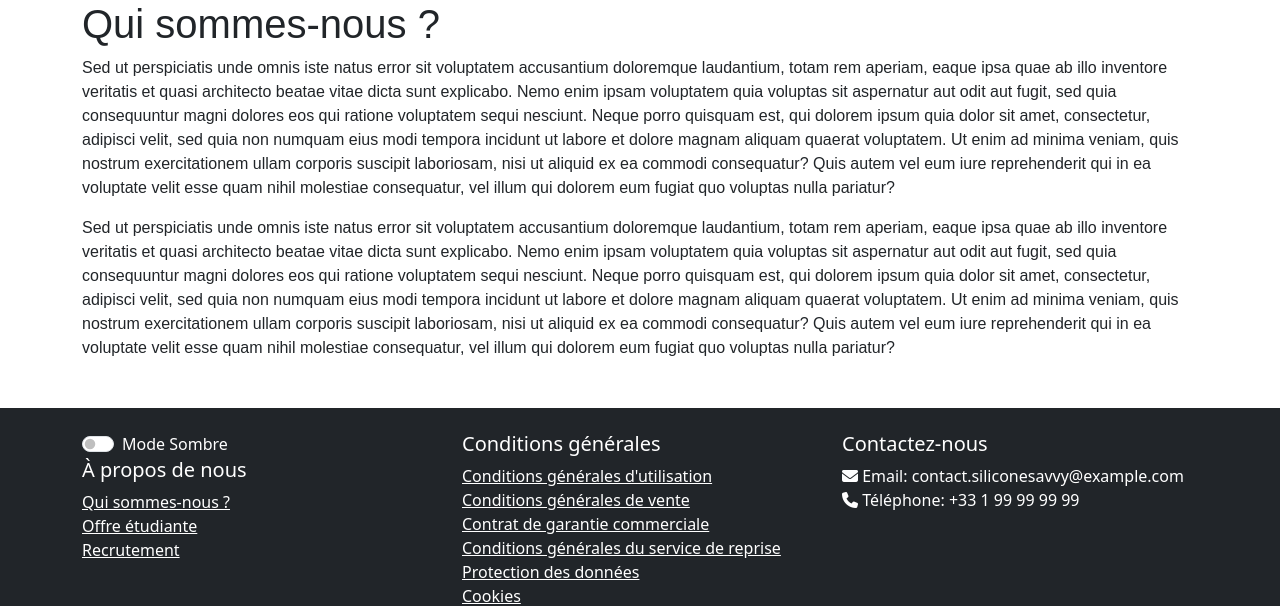
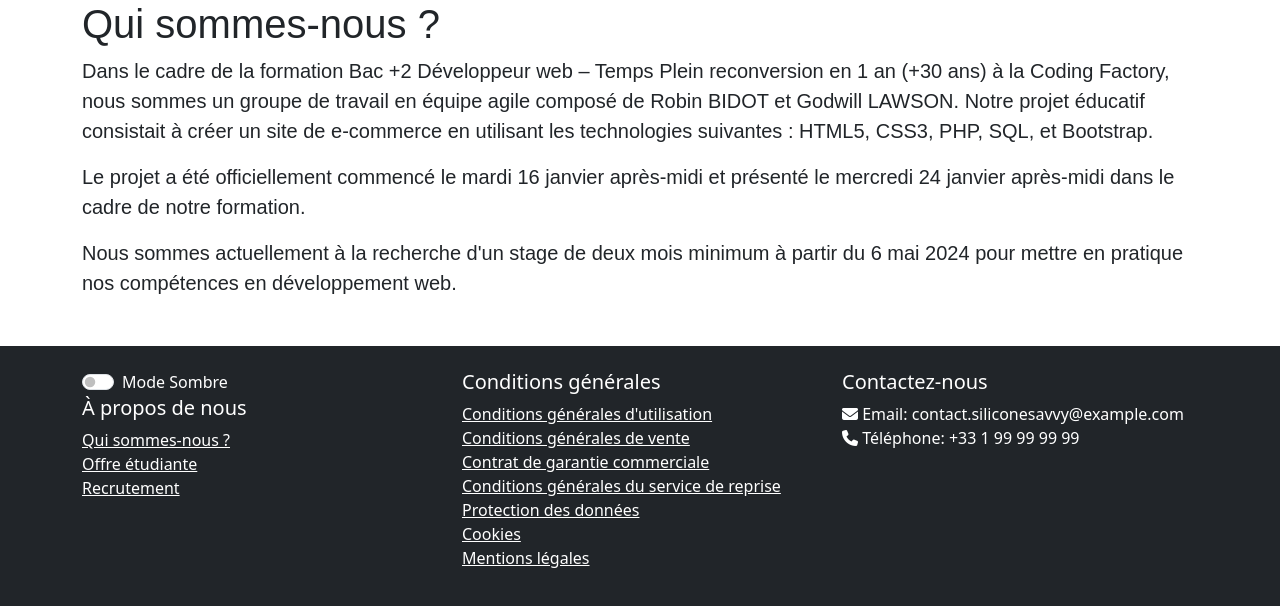
Before and after one commit to LawsonGod/Silicone_Savvy-connect-_avec_l-innovation-, a PHP site: page /qui_sommes_nous.php in a window 1280 px wide. Shown: the part 293-899 px from the top of the page. Run offline with PHP 8.4, Linux system fonts and the light colour scheme; data comes from the database, SQL or seed files in the repository.

Commit message:
Vérification de w3c

```diff
--- a/bdd/bdd.sql
+++ b/bdd/bdd.sql
@@ -135,7 +135,7 @@ INSERT INTO produits (nom, categorie_id, marque_id, prix, quantite_stock, descri
 ('Logitech MX Keys S (Graphite)', '5', '14', '199.95', '40',
  'Le clavier sans fil Logitech MX Keys S est un clavier fin complet qui offre une expérience de frappe fluide et précise ainsi que des Smart Actions personnalisables pour automatiser vos tâches les plus répétitives en une seule touche.', './assets/Clavier_logitech.jpeg'),
 ('Lenovo V15 G4', '1', '5', '549.95', '30',
- 'À la fois robuste et performant, le PC portable Lenovo V15 G4 est conçu pour vous permettre de travailler dans de bonnes conditions. Avec sa conception robuste et son écran à cadre mince, il offre un juste milieu entre confort et mobilité. L\'ordinateur portable Lenovo V15 G4 IAH (83FS000QFR) offre performance et fonctionnement rapide grâce à son processeur Intel Core i5-12500H, ses 8 Go de mémoire DDR4 et son SSD M.2 PCIe de 256 Go.', './assets/Lenovo V15 G4.jpeg'),
+ 'À la fois robuste et performant, le PC portable Lenovo V15 G4 est conçu pour vous permettre de travailler dans de bonnes conditions. Avec sa conception robuste et son écran à cadre mince, il offre un juste milieu entre confort et mobilité. L\'ordinateur portable Lenovo V15 G4 IAH (83FS000QFR) offre performance et fonctionnement rapide grâce à son processeur Intel Core i5-12500H, ses 8 Go de mémoire DDR4 et son SSD M.2 PCIe de 256 Go.', './assets/LenovoV15G4.jpeg'),
 
 ('Produit17', '3', '2', '899', '50',
  'Lorem ipsum dolor sit amet, consectetur adipiscing elit, sed do eiusmod tempor incididunt ut labore et dolore magna aliqua. Ut enim ad minim veniam, quis nostrud exercitation ullamco laboris nisi ut aliquip ex ea commodo consequat. Duis aute irure dolor in reprehenderit in voluptate velit esse cillum dolore eu fugiat nulla pariatur. Excepteur sint occaecat cupidatat non proident, sunt in culpa qui officia deserunt mollit anim id est laborum.', './assets/tab.avif'),
--- a/head_header_nav.php
+++ b/head_header_nav.php
@@ -12,11 +12,11 @@ echo '<!DOCTYPE html>
     <meta charset="utf-8">
     <meta name="viewport" content="width=device-width, initial-scale=1">
     <title>Silicone Savvy</title>
+    <link href="./styles/silicone-savvy.css" rel="stylesheet" type="text/css">
     <link href="./styles/bootstrap.min.css" rel="stylesheet" type="text/css">
-    <link href="./styles/silicone-savvy.css" rel="stylesheet" type="text/css">
     <meta name="description" content="Silicone Savvy, site e-commerce de matériel informatique">
     <meta name="keywords" content="Silicone, Savvy, matériel, informatique, pc, écran, tablette, smartphone">
-    <link rel="icon" href="assets/SiliconeSavvy80.png"Logo/jpg">
+    <link rel="icon" href="assets/SiliconeSavvy80.png">
     <script src="https://ajax.googleapis.com/ajax/libs/jquery/3.7.1/jquery.min.js"></script>
     <link rel="stylesheet" href="https://cdnjs.cloudflare.com/ajax/libs/font-awesome/6.5.1/css/all.min.css">
     <script src="https://code.jquery.com/jquery-3.6.0.min.js"></script>
--- a/index.php
+++ b/index.php
@@ -176,7 +176,7 @@ $dbh = null;
     </ol>
     <div class="carousel-inner">
         <div class="carousel-item active">
-            <img src="./assets/Image_Silicone_Savyy/Carousel 7.png" class="d-block w-100" alt="Image 1">
+            <img src="./assets/Image_Silicone_Savyy/Carousel7.png" class="d-block w-100" alt="Image 1">
         </div>
         <div class="carousel-item">
             <img src="./assets/Image_Silicone_Savyy/Carousel1.png" class="d-block w-100" alt="Image 2">
@@ -234,7 +234,7 @@ $dbh = null;
                     <select id="filtreNote" name="filtreNote" class="form-select">
                         <option value="">Filtrer par Note</option>
                         <option value="positives">Positives (> 3)</option>
-                        <option value="negatives">Négatives (< 3)</option>
+                        <option value="negatives">Négatives (&amp; 3)</option>
                     </select>
                 </div>
 
--- a/qui_sommes_nous.php
+++ b/qui_sommes_nous.php
@@ -6,7 +6,12 @@ include('connect.php');
 <?php include('head_header_nav.php');?>
 <div class="container">
     <h1>Qui sommes-nous ?</h1>
-    <p>Sed ut perspiciatis unde omnis iste natus error sit voluptatem accusantium doloremque laudantium, totam rem aperiam, eaque ipsa quae ab illo inventore veritatis et quasi architecto beatae vitae dicta sunt explicabo. Nemo enim ipsam voluptatem quia voluptas sit aspernatur aut odit aut fugit, sed quia consequuntur magni dolores eos qui ratione voluptatem sequi nesciunt. Neque porro quisquam est, qui dolorem ipsum quia dolor sit amet, consectetur, adipisci velit, sed quia non numquam eius modi tempora incidunt ut labore et dolore magnam aliquam quaerat voluptatem. Ut enim ad minima veniam, quis nostrum exercitationem ullam corporis suscipit laboriosam, nisi ut aliquid ex ea commodi consequatur? Quis autem vel eum iure reprehenderit qui in ea voluptate velit esse quam nihil molestiae consequatur, vel illum qui dolorem eum fugiat quo voluptas nulla pariatur?</p>
-    <p>Sed ut perspiciatis unde omnis iste natus error sit voluptatem accusantium doloremque laudantium, totam rem aperiam, eaque ipsa quae ab illo inventore veritatis et quasi architecto beatae vitae dicta sunt explicabo. Nemo enim ipsam voluptatem quia voluptas sit aspernatur aut odit aut fugit, sed quia consequuntur magni dolores eos qui ratione voluptatem sequi nesciunt. Neque porro quisquam est, qui dolorem ipsum quia dolor sit amet, consectetur, adipisci velit, sed quia non numquam eius modi tempora incidunt ut labore et dolore magnam aliquam quaerat voluptatem. Ut enim ad minima veniam, quis nostrum exercitationem ullam corporis suscipit laboriosam, nisi ut aliquid ex ea commodi consequatur? Quis autem vel eum iure reprehenderit qui in ea voluptate velit esse quam nihil molestiae consequatur, vel illum qui dolorem eum fugiat quo voluptas nulla pariatur?</p>
+    <p class="lead">Dans le cadre de la formation Bac +2 Développeur web – Temps Plein reconversion en 1 an (+30 ans) à la Coding
+        Factory, nous sommes un groupe de travail en équipe agile composé de Robin BIDOT et Godwill LAWSON. Notre projet éducatif
+        consistait à créer un site de e-commerce en utilisant les technologies suivantes : HTML5, CSS3, PHP, SQL, et Bootstrap.</p>
+    <p class="lead">Le projet a été officiellement commencé le mardi 16 janvier après-midi et présenté le mercredi 24 janvier après-midi dans le
+        cadre de notre formation.</p>
+    <p class="lead">Nous sommes actuellement à la recherche d'un stage de deux mois minimum à partir du 6 mai 2024 pour mettre en pratique nos
+        compétences en développement web.</p>
 </div>
 <?php include('footer.php');?>
--- a/styles/silicone-savvy.css
+++ b/styles/silicone-savvy.css
@@ -20,9 +20,6 @@ h1 {
 }
 a {
     text-decoration: none;
-}
-.large-nav-item {
-    font-size: larger;
 }
 a:hover {
     text-decoration: underline;
```
Also changed, not shown: assets/Image_Silicone_Savyy/Carousel7.png (renamed from assets/Image_Silicone_Savyy/Carousel 7.png).
